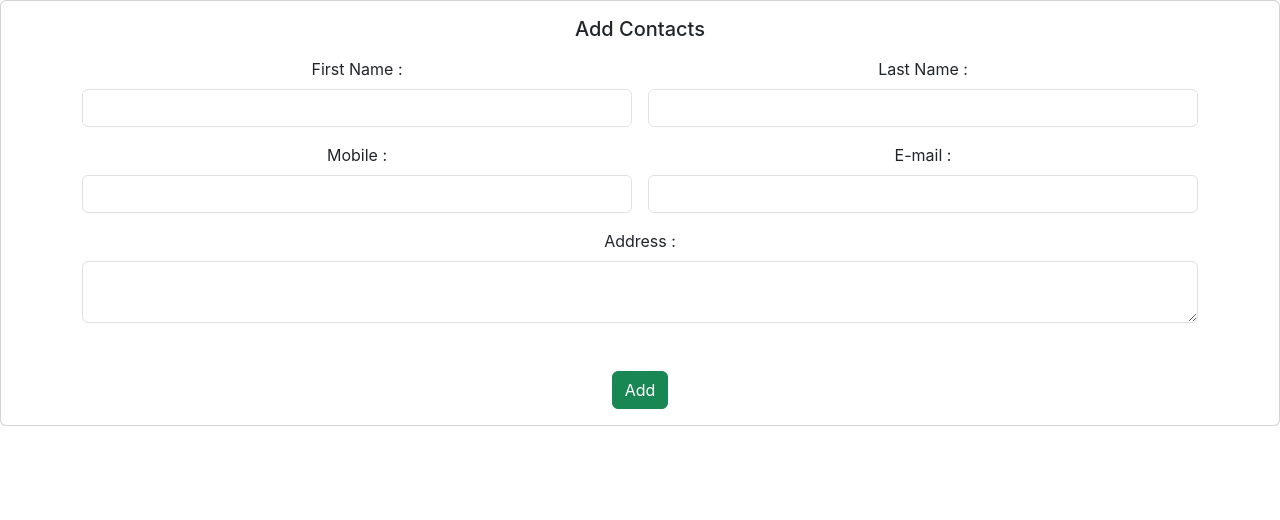
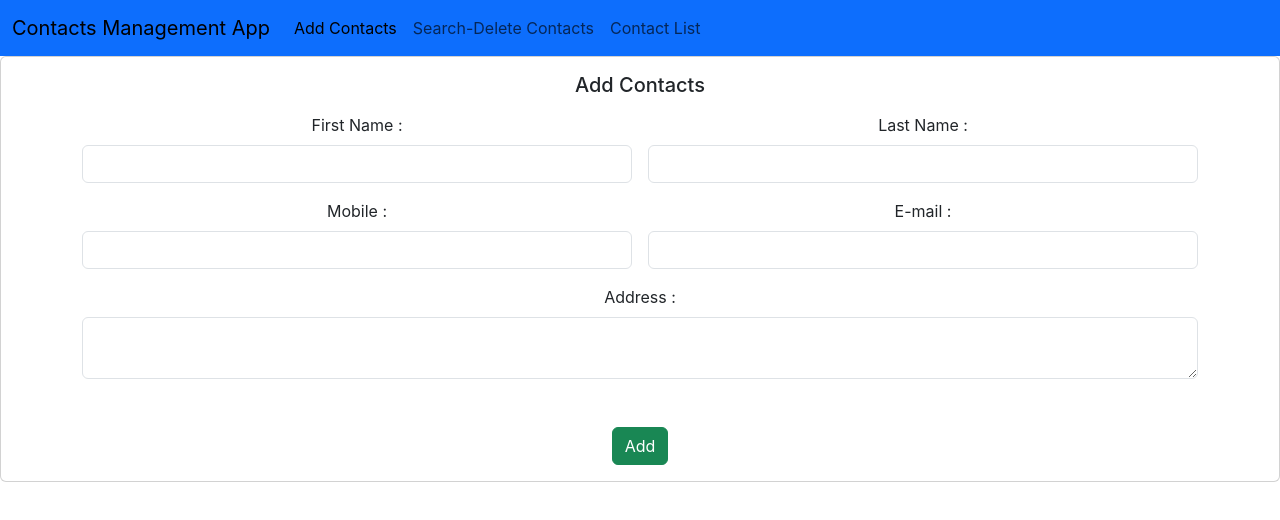
Before and after one commit to R1CH1R0Y/ContactsMgtAppFrontend, a React (Create React App) app: page / in a window 1280 px wide. Shown: the top 520 px of the page. Built offline with nearby package versions, Linux system fonts and the light colour scheme.

Commit message:
added navbar

```diff
--- a/src/components/Add.jsx
+++ b/src/components/Add.jsx
@@ -1,5 +1,6 @@
 import axios from 'axios'
 import React, { useState } from 'react'
+import Navbar from './Navbar'
 
 const Add = () => {
     const [cont, changeData] = useState(
@@ -34,6 +35,7 @@ const Add = () => {
     }
     return (
         <div>
+            <Navbar/>
             <div class="card text-center mb-3">
                 <div class="card-body">
                     <h5 class="card-title">Add Contacts</h5>
```
